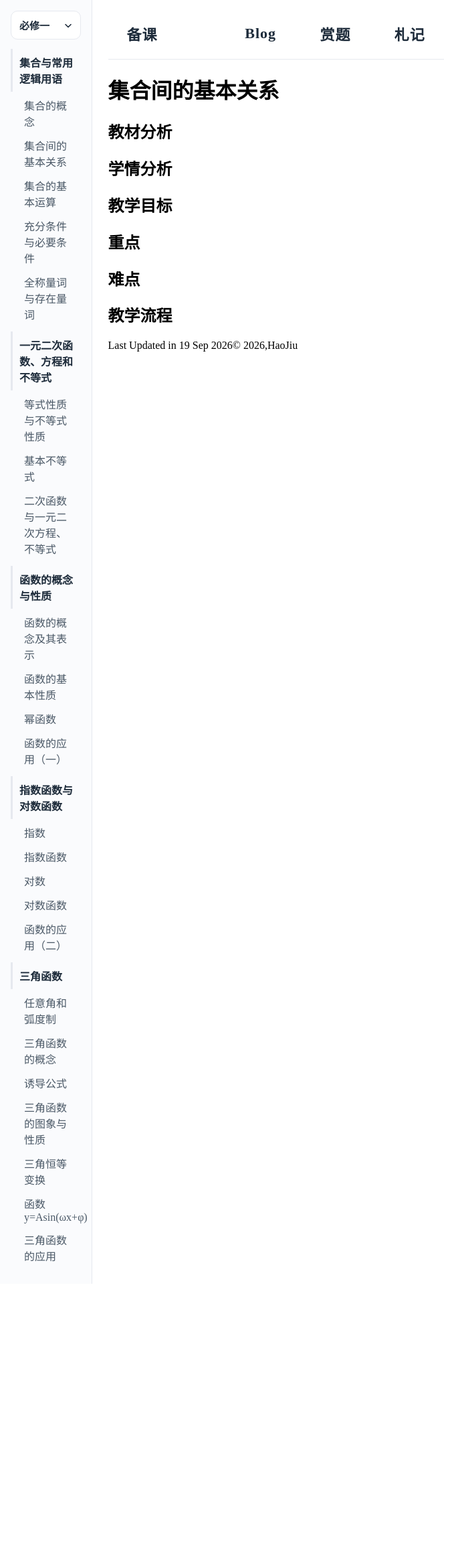
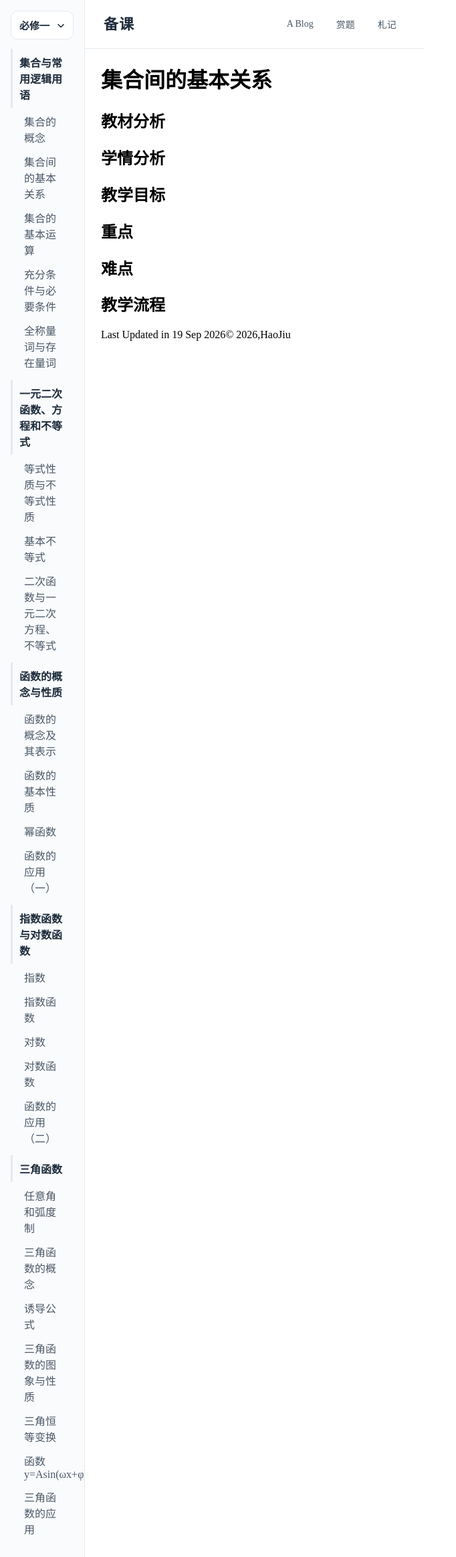
Before and after one commit to tan9p/tan9p.github.io, a Jekyll site: the page built from Ke/集合间的基本关系.md, in a window 1280 px wide. Shown: the whole page at 67% size, without its empty margins (0-682 px from the left). Built offline with Jekyll 4.4.1, drawn with Linux system fonts in a browser that asks for light colours; our own code applies the rules of GitHub Pages for plain Markdown files; before the commit the page ends 1917 px from its top, so only the background shows below that.

Commit message:
更新CSS样式表

```diff
--- a/_layouts/default.html
+++ b/_layouts/default.html
@@ -4,9 +4,11 @@
     <span id="title"><ul id="section">
     <li><a href="{{site.url}}/index.html">{{ site.title }}</a></li>
     <li id="right">
+        <ul>
             <li><a href="{{site.url}}/Ke">备课</a></li>
             <li><a href="{{site.url}}/Ti">赏题</a></li>
             <li><a href="{{site.url}}/Za">札记</a></li>
+        </ul>
     </li>
 </ul></span>
     </div>
--- a/_layouts/plan.html
+++ b/_layouts/plan.html
@@ -138,9 +138,11 @@
         <span id="title"><ul id="section">
     <li><a href="{{site.url}}/Ke">备课</a></li>
     <li id="right">
-        <li><a href="{{site.url}}/index.html">Blog</a></li>
+        <ul>
+            <li><a href="{{site.url}}/index.html">{{ site.title }}</a></li>
             <li><a href="{{site.url}}/Ti">赏题</a></li>
             <li><a href="{{site.url}}/Za">札记</a></li>
+        </ul>
     </li>
 </ul></span>
     </div>
--- a/_layouts/post.html
+++ b/_layouts/post.html
@@ -4,9 +4,11 @@
 		<span id="title"><ul id="section">
     <li><a href="{{site.url}}/index.html">{{ site.title }}</a></li>
     <li id="right">
+        <ul>
             <li><a href="{{site.url}}/Ke">备课</a></li>
             <li><a href="{{site.url}}/Ti">赏题</a></li>
             <li><a href="{{site.url}}/Za">札记</a></li>
+        </ul>
     </li>
 </ul></span>
     </div>
--- a/static/css/style.css
+++ b/static/css/style.css
@@ -1,6 +1,5 @@
 /* ---------- 基础重置 ---------- */
 html, body {
-    display: block;
     margin: 0;
     padding: 0;
 }
@@ -36,6 +35,25 @@ body {
     min-width: 0;           /* 关键：防止内容把右侧撑破 */
     box-sizing: border-box;
     padding: 16px 24px;
+}
+
+#header {
+    /* 抵消 #container 的左右 padding */
+    margin-left:  -24px;
+    margin-right: -24px;
+    /* 抵消顶部 padding，让 header 贴在最上面（可选） */
+    margin-top:   -16px;
+    margin-bottom: 16px;
+
+    /* 关键：不要再写 width:100%，交给负 margin 自然撑开 */
+    width: auto;
+    max-width: none;
+
+    padding: 18px 28px;
+    background: #fff;
+    border-bottom: 1px solid #e6e9ef;
+    display: flex;
+    align-items: center;
 }
 
 /* 保证下拉和选项不超出侧栏宽度 */
@@ -328,7 +346,6 @@ body {
         .book-option { opacity: 1; }
     }
 #container,
-#header,
 #menu,
 #content {
     width: 100%;
@@ -338,3 +355,12 @@ body {
     margin-left: 0;
     margin-right: 0;
 }
+
+#right > ul {
+    display: flex;
+    align-items: center;
+    gap: 6px;
+    margin: 0;
+    padding: 0;
+    list-style: none;
+}
```
Lines whose indentation alone changed are shown as unchanged.
